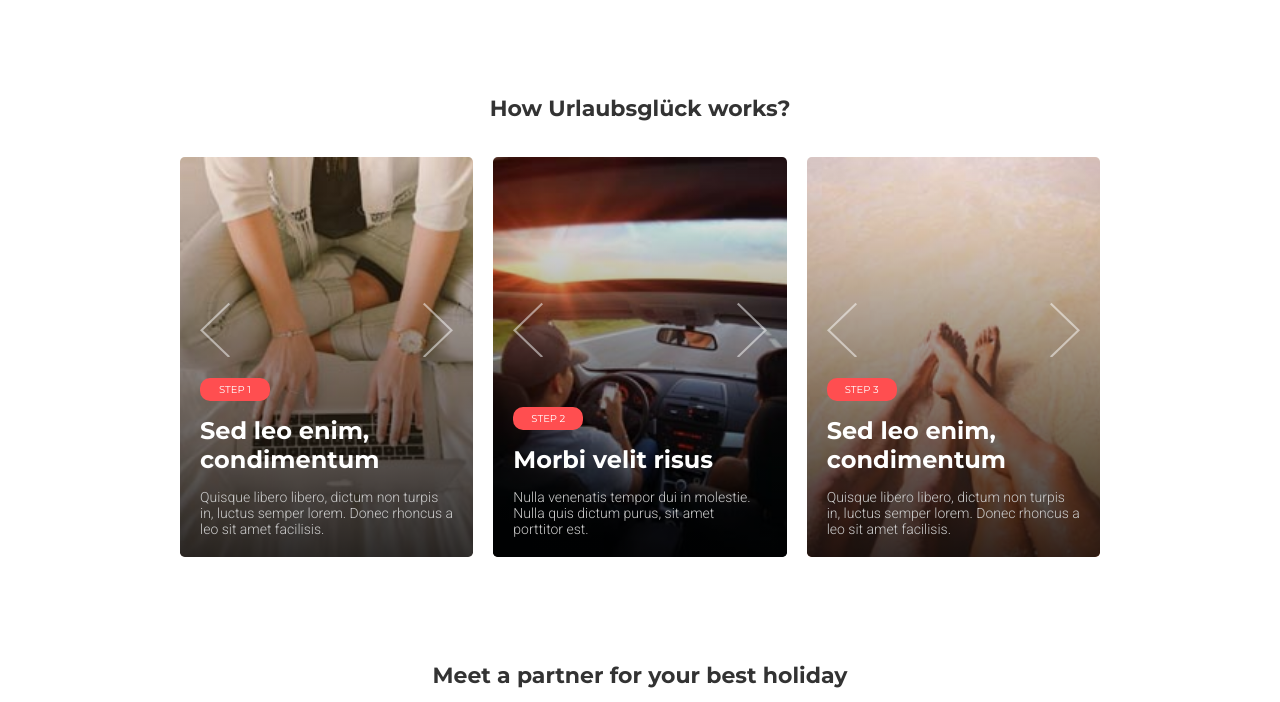
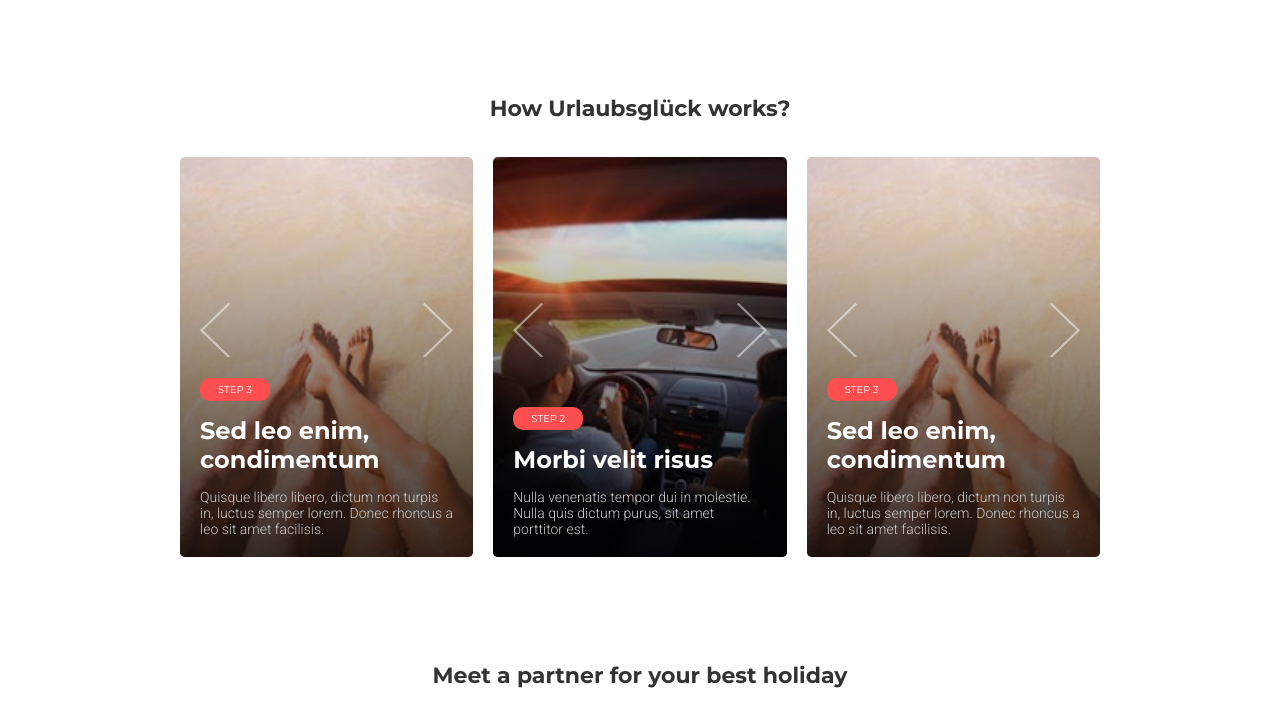
Before and after one commit to KarafiziArtur/urlaubsgluck, a website: page app/index.html in a window 1280 px wide. Both pictures are taken after a click on the element 215 px from the left and 1029 px from the top of the page. Shown: the part 700-1402 px from the top of the page. Drawn offline with nearby package versions, Linux system fonts and the light colour scheme; files that its build step writes are made by us from their sources; no server answers.

Commit message:
Created dynamics for search and loading images for Ideas; realized slider functionality; some fixes in scss.

```diff
--- a/app/_js/app.js
+++ b/app/_js/app.js
@@ -3,6 +3,8 @@ window.onload = () => {
   const API_URL = 'https://pixabay.com/api/';
   const API_KEY = '773085-762cd7221136451dfa34a6a5e';
   const PHOTOS_PER_PAGE = 7;
+
+  // Fetching photos from Pixabay API
   const searchIdeas = (searchQuery) => {
     return fetch(`${API_URL}?key=${API_KEY}&q=${searchQuery}&image_type=photo&pretty=true&per_page=${PHOTOS_PER_PAGE}`)
       .then((data) => {
@@ -13,12 +15,70 @@ window.onload = () => {
       });
   };
 
+  const sliders = [
+    {
+      id: 0,
+      badge: 'Step 1',
+      title: 'Sed leo enim, condimentum',
+      text: 'Quisque libero libero, dictum non turpis in, luctus semper lorem. Donec rhoncus a leo sit amet facilisis.',
+      image: '/images/step-1.jpg'
+    },
+    {
+      id: 1,
+      badge: 'Step 2',
+      title: 'Morbi velit risus',
+      text: 'Nulla venenatis tempor dui in molestie. Nulla quis dictum purus, sit amet porttitor est.',
+      image: '/images/step-2.jpg'
+    },
+    {
+      id: 2,
+      badge: 'Step 3',
+      title: 'Sed leo enim, condimentum',
+      text: 'Quisque libero libero, dictum non turpis in, luctus semper lorem. Donec rhoncus a leo sit amet facilisis.',
+      image: '/images/step-3.jpg'
+    }
+  ];
+
+  Vue.component('Slider', {
+    template: `
+      <div class="how-it-works__slider slider"
+           v-bind:style="{ backgroundImage: 'url(' + slider.image + ')' }">
+          <div class="slider__info">
+              <span class="slider__step" v-text="slider.badge"></span>
+              <div class="slider__title" v-text="slider.title"></div>
+              <div class="slider__text"  v-text="slider.text"></div>
+              <span class="slider__prev" @click="prevSlide"></span>
+              <span class="slider__next" @click="nextSlide"></span>
+          </div>
+      </div>
+    `,
+    props: ['current'],
+    data() {
+      return {
+        activeSlider: +this.current,
+        slider: sliders[this.current]
+      };
+    },
+    methods: {
+      prevSlide() {
+        this.activeSlider =  this.activeSlider === 0 ? sliders.length - 1 : this.activeSlider - 1;
+        this.slider = sliders[this.activeSlider];
+      },
+      nextSlide() {
+        this.activeSlider = this.activeSlider === (sliders.length - 1) ? 0 : this.activeSlider + 1;
+        this.slider = sliders[this.activeSlider];
+      }
+    }
+
+  });
+
   new Vue({
     el: '#app',
     data: {
       ideas: [],
       searchIdeaQuery: '',
-      title: 'URLAUBSGLÜCK'
+      title: 'URLAUBSGLÜCK',
+      sliders
     },
     methods: {
       onSearchIdea(e) {
@@ -32,4 +92,5 @@ window.onload = () => {
           .then(ideas => this.ideas = ideas);
     }
   });
+
 };
--- a/app/index.html
+++ b/app/index.html
@@ -36,33 +36,9 @@
         <section class="how-it-works">
             <h2 class="section-title">How Urlaubsglück works?</h2>
             <div class="container">
-                <div class="how-it-works__slider slider slider-1" id="slider-1" style="background-image: url('/images/step-1.jpg')">
-                    <div class="slider__info">
-                        <span class="slider__step">Step 1</span>
-                        <div class="slider__title">Sed leo enim, condimentum</div>
-                        <div class="slider__text">Quisque libero libero, dictum non turpis in, luctus semper lorem. Donec rhoncus a leo sit amet facilisis.</div>
-                        <span class="slider__prev"></span>
-                        <span class="slider__next"></span>
-                    </div>
-                </div>
-                <div class="how-it-works__slider slider slider-2" id="slider-2" style="background-image: url('/images/step-2.jpg')">
-                    <div class="slider__info">
-                        <span class="slider__step">Step 2</span>
-                        <div class="slider__title">Morbi velit risus</div>
-                        <div class="slider__text">Nulla venenatis tempor dui in molestie. Nulla quis dictum purus, sit amet porttitor est.</div>
-                        <span class="slider__prev"></span>
-                        <span class="slider__next"></span>
-                    </div>
-                </div>
-                <div class="how-it-works__slider slider slider-3" id="slider-3" style="background-image: url('/images/step-3.jpg')">
-                    <div class="slider__info">
-                        <span class="slider__step">Step 3</span>
-                        <div class="slider__title">Sed leo enim, condimentum</div>
-                        <div class="slider__text">Quisque libero libero, dictum non turpis in, luctus semper lorem. Donec rhoncus a leo sit amet facilisis.</div>
-                        <span class="slider__prev"></span>
-                        <span class="slider__next"></span>
-                    </div>
-                </div>
+                <Slider sliders="sliders" current="0"></Slider>
+                <Slider sliders="sliders" current="1"></Slider>
+                <Slider sliders="sliders" current="2"></Slider>
             </div>
         </section>
         <!-- How-it-works section end /-->
--- a/package.json
+++ b/package.json
@@ -1,7 +1,7 @@
 {
-  "name": "start-project",
-  "description": "Project to start a new project",
-  "version": "0.0.1",
+  "name": "urlaubsgluck",
+  "description": "Urlaubsgluck project",
+  "version": "0.0.2",
   "devDependencies": {
     "babel-preset-es2015": "^6.22.0",
     "fs": "0.0.2",
```
